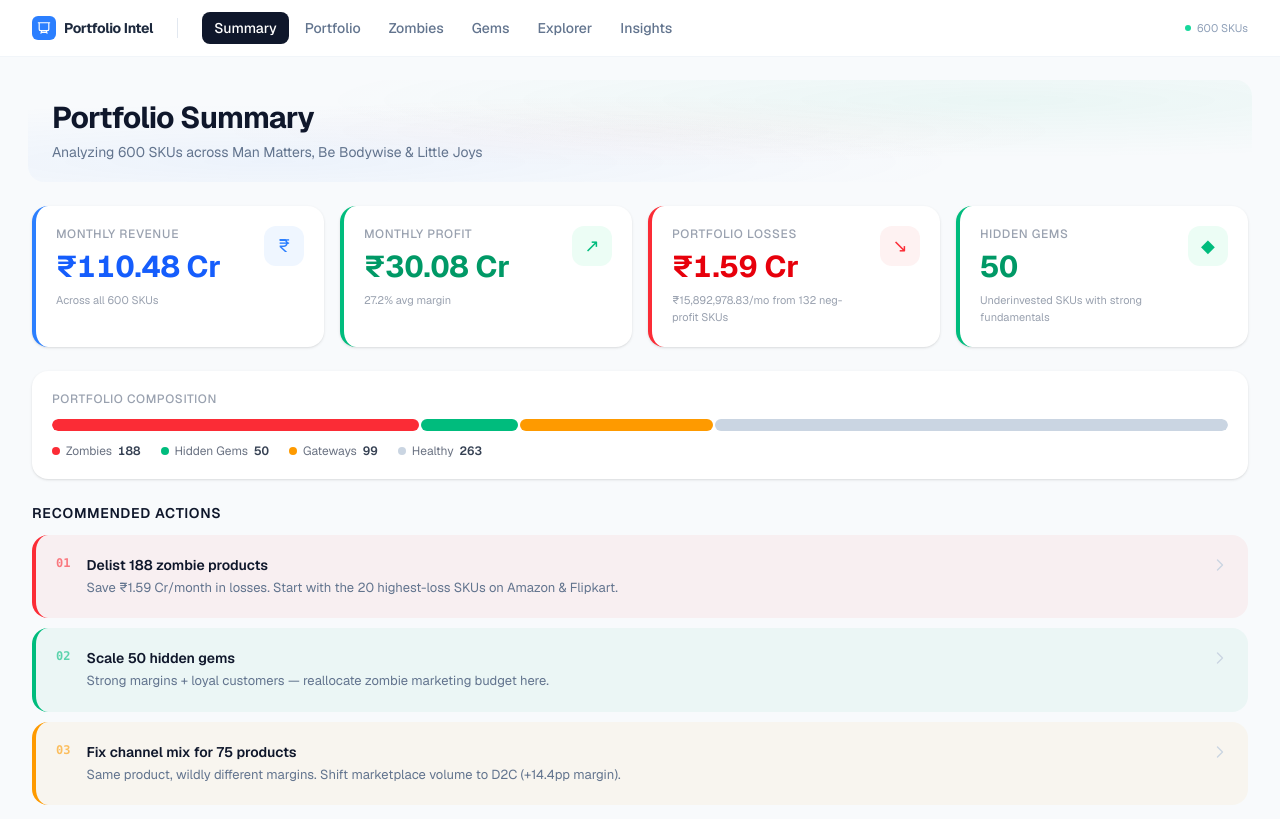
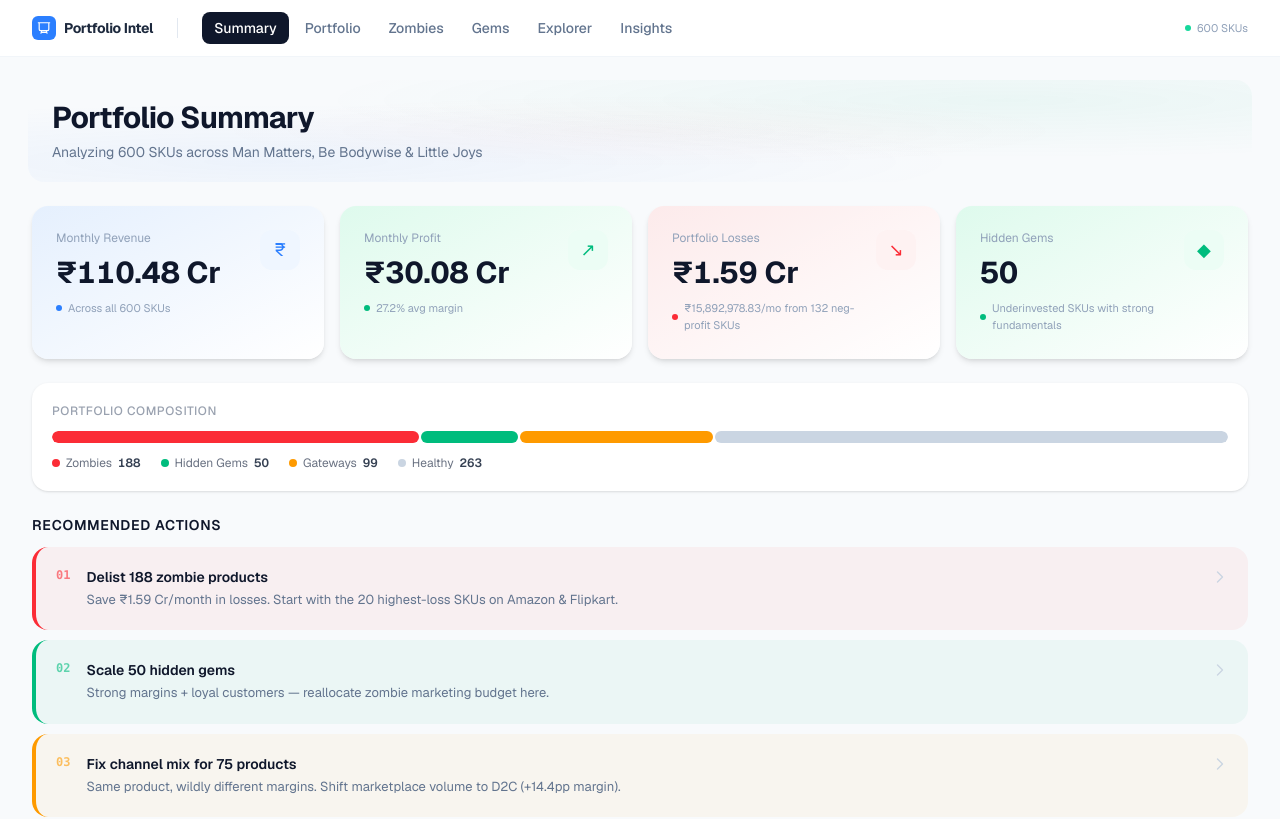
Before and after one commit to SakshamKotecha05/MarginMap, a Next.js app: page / in a window 1280 px wide. Shown: the top 819 px of the page. Built offline with nearby package versions, Linux system fonts and the light colour scheme.

Commit message:
Restyled stat cards to clean fintech card aesthetic , Applied subtle color tinted gradient backgrounds per card semantic color

```diff
--- a/components/ui/KPICard.tsx
+++ b/components/ui/KPICard.tsx
@@ -2,12 +2,28 @@ import type { ReactNode } from "react";
 
 type Color = "red" | "green" | "amber" | "blue" | "gray";
 
-const styles: Record<Color, { border: string; value: string; iconBg: string; glow: string }> = {
-  red:   { border: "border-l-red-500",     value: "text-red-600",     iconBg: "bg-red-50 text-red-500",     glow: "glow-red" },
-  green: { border: "border-l-emerald-500", value: "text-emerald-600", iconBg: "bg-emerald-50 text-emerald-500", glow: "glow-green" },
-  amber: { border: "border-l-amber-500",   value: "text-amber-600",   iconBg: "bg-amber-50 text-amber-500",   glow: "glow-amber" },
-  blue:  { border: "border-l-blue-500",    value: "text-blue-600",    iconBg: "bg-blue-50 text-blue-500",    glow: "glow-blue" },
-  gray:  { border: "border-l-gray-400",    value: "text-gray-700",    iconBg: "bg-gray-50 text-gray-500",    glow: "" },
+const dots: Record<Color, string> = {
+  red:   "bg-red-500",
+  green: "bg-emerald-500",
+  amber: "bg-amber-500",
+  blue:  "bg-blue-500",
+  gray:  "bg-gray-400",
+};
+
+const cardBgs: Record<Color, string> = {
+  red:   "bg-gradient-to-br from-red-100/65 to-white",
+  green: "bg-gradient-to-br from-emerald-100/65 to-white",
+  amber: "bg-gradient-to-br from-amber-100/65 to-white",
+  blue:  "bg-gradient-to-br from-blue-100/65 to-white",
+  gray:  "bg-white",
+};
+
+const iconBgs: Record<Color, string> = {
+  red:   "bg-red-50 text-red-500",
+  green: "bg-emerald-50 text-emerald-500",
+  amber: "bg-amber-50 text-amber-500",
+  blue:  "bg-blue-50 text-blue-500",
+  gray:  "bg-gray-50 text-gray-500",
 };
 
 interface KPICardProps {
@@ -19,19 +35,21 @@ interface KPICardProps {
 }
 
 export default function KPICard({ title, value, subtitle, color = "blue", icon }: KPICardProps) {
-  const s = styles[color];
   return (
-    <div className={`bg-white rounded-2xl shadow-sm p-5 border-l-4 ${s.border} card-hover`}>
+    <div className={`${cardBgs[color]} rounded-2xl shadow-md p-6 card-hover`}>
       <div className="flex items-start justify-between gap-3">
         <div className="flex-1 min-w-0">
-          <p className="text-xs font-medium text-gray-400 uppercase tracking-wider mb-1.5">{title}</p>
-          <p className={`text-2xl lg:text-3xl font-bold tabular leading-tight ${s.value}`}>{value}</p>
+          <p className="text-xs text-slate-400 mb-2">{title}</p>
+          <p className="text-2xl lg:text-3xl font-bold tabular leading-tight text-slate-900">{value}</p>
           {subtitle && (
-            <p className="text-[11px] text-gray-400 mt-1.5 leading-relaxed">{subtitle}</p>
+            <div className="flex items-center gap-1.5 mt-2">
+              <span className={`w-1.5 h-1.5 rounded-full flex-shrink-0 ${dots[color]}`} />
+              <p className="text-[11px] text-slate-400 leading-relaxed">{subtitle}</p>
+            </div>
           )}
         </div>
         {icon && (
-          <div className={`w-10 h-10 rounded-xl flex items-center justify-center flex-shrink-0 text-lg ${s.iconBg}`}>
+          <div className={`w-10 h-10 rounded-xl flex items-center justify-center flex-shrink-0 text-lg ${iconBgs[color]}`}>
             {icon}
           </div>
         )}
```
